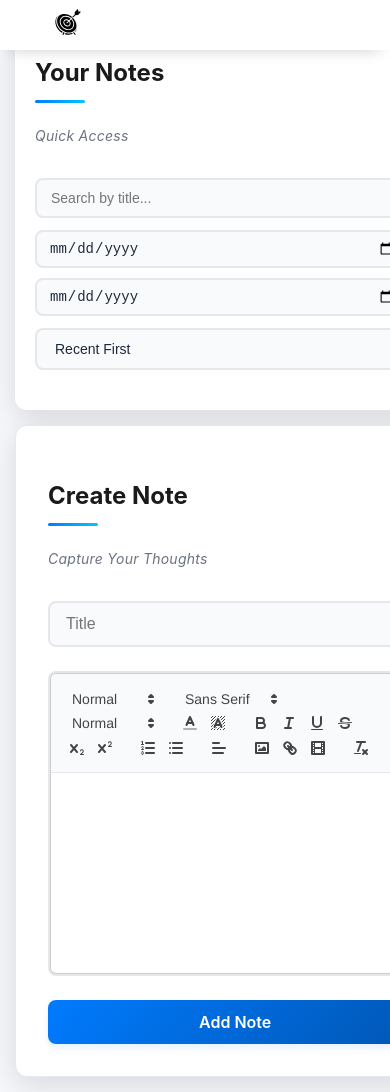
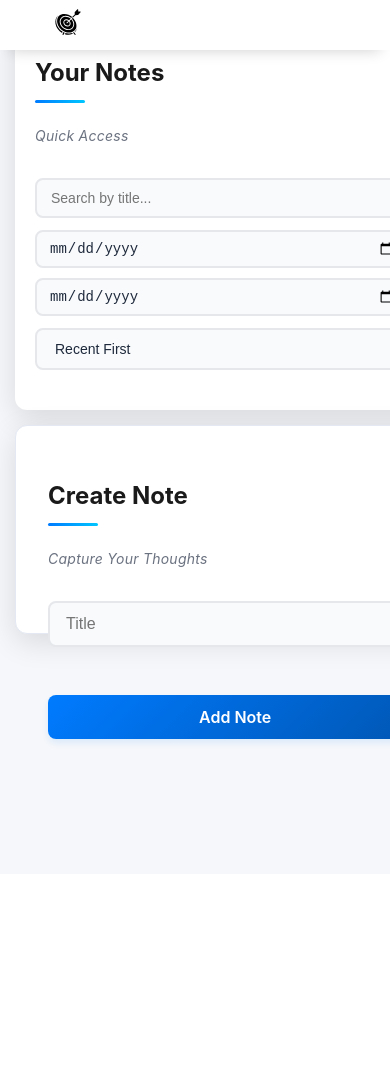
Before and after one commit to yashvi-3106/focus_fuze, a React (Vite) app in the folder Frontend/: page /notes in a window 390 px wide. After the commit the page ends 874 px from the top, so only its background shows below. Built offline with nearby package versions, Linux system fonts and the light colour scheme.

Commit message:
📝 Updated Note.jsx with modifications

```diff
--- a/Frontend/src/pages/Note.css
+++ b/Frontend/src/pages/Note.css
@@ -90,6 +90,7 @@
   flex-direction: column;
   gap: 1.5rem;
   flex-grow: 1;
+  height: 0; /* Allows the container to take available space */
 }
 
 .notes-title-field {
@@ -110,13 +111,19 @@
   outline: none;
 }
 
+/* Editor Wrapper for Scrolling */
+.notes-editor-wrapper {
+  flex: 1; /* Takes available space between title and button */
+  overflow-y: auto; /* Enables vertical scrolling */
+  margin: 0 -1rem; /* Offset padding to align with container */
+  padding: 0 1rem; /* Maintain internal spacing */
+}
+
 /* Rich Text Editor */
 .notes-quill-editor {
   background: #ffffff;
   border: 2px solid #e5e7eb;
   border-radius: 8px;
-  flex-grow: 1;
-  min-height: 300px;
   transition: all 0.3s cubic-bezier(0.4, 0, 0.2, 1);
 }
 
@@ -129,6 +136,9 @@
   background: #f8fafc;
   border-bottom: 1px solid #e5e7eb;
   padding: 0.75rem;
+  position: sticky;
+  top: 0;
+  z-index: 1;
 }
 
 .notes-quill-editor .ql-container {
@@ -136,11 +146,12 @@
   font-size: 16px;
   line-height: 1.6;
   color: #374151;
+  border-top: none;
 }
 
 .notes-quill-editor .ql-editor {
-  min-height: 250px;
   padding: 1.5rem;
+  min-height: 250px; /* Minimum height before scrolling */
 }
 
 /* Action Button */
@@ -159,8 +170,6 @@
   gap: 0.75rem;
   width: fit-content;
   box-shadow: 0 4px 6px rgba(0, 123, 255, 0.1);
-
-  /* Ensuring it stays in front */
   position: relative;
   z-index: 9999;
 }
@@ -194,6 +203,7 @@
   gap: 12px;
   margin-bottom: 20px;
 }
+
 .notes-search-input {
   padding: 10px 14px;
   border: 2px solid #e5e7eb;
@@ -203,7 +213,6 @@
   background: #f8fafc;
   color: #000;
 }
-
 
 .notes-search-input:focus {
   border-color: #007bff;
@@ -358,8 +367,14 @@
     flex-direction: column;
   }
 
-  .notes-quill-editor {
-    min-height: 250px;
+  .notes-editor-wrapper {
+    margin: 0 -0.75rem;
+    padding: 0 0.75rem;
+  }
+
+  .notes-quill-editor .ql-editor {
+    padding: 1rem;
+    min-height: 200px;
   }
 
   .notes-heading {
@@ -372,14 +387,92 @@
     padding: 0.75rem 1rem;
   }
 
-  .notes-quill-editor .ql-editor {
-    padding: 1rem;
-    min-height: 200px;
-  }
-
   .notes-action-btn {
     width: 100%;
     justify-content: center;
     padding: 0.75rem 1.5rem;
   }
 }
+
+/* New Layout Styles */
+.notes-main-layout.new-layout {
+  flex-direction: column;
+  gap: 15px;
+}
+
+.notes-header-controls {
+  display: flex;
+  justify-content: space-between;
+  align-items: center;
+  margin-bottom: 1.5rem;
+}
+
+.layout-toggle-btn {
+  padding: 8px 16px;
+  background: #e2e8f0;
+  border: none;
+  border-radius: 6px;
+  cursor: pointer;
+  transition: all 0.3s ease;
+  font-size: 14px;
+  color: #1e293b;
+}
+
+.layout-toggle-btn:hover {
+  background: #cbd5e1;
+}
+
+.notes-input-area.full-height {
+  height: calc(100vh - 100px);
+}
+
+.notes-action-container {
+  margin-top: auto;
+  padding-top: 20px;
+  border-top: 2px solid #f1f5f9;
+}
+
+.expanded-editor {
+  height: calc(100vh - 300px) !important;
+}
+
+.notes-main-layout.new-layout .notes-storage-area {
+  display: none;
+}
+
+.notes-main-layout.new-layout .notes-input-area {
+  width: 100%;
+  height: 100%;
+  padding: 1.5rem;
+}
+
+.notes-main-layout.new-layout .notes-editor-wrapper {
+  margin: 0 -0.75rem;
+  padding: 0 0.75rem;
+}
+
+/* Adjust existing styles for better layout transition */
+.notes-input-area {
+  transition: all 0.3s ease;
+}
+
+.notes-storage-area {
+  transition: all 0.3s ease;
+}
+
+/* Responsive adjustments for new layout */
+@media (max-width: 768px) {
+  .notes-main-layout.new-layout .notes-editor-wrapper {
+    margin: 0 -0.5rem;
+    padding: 0 0.5rem;
+  }
+
+  .layout-toggle-btn {
+    padding: 6px 12px;
+    font-size: 13px;
+  }
+
+  .notes-input-area.full-height {
+    height: auto;
+  }
+}
```
